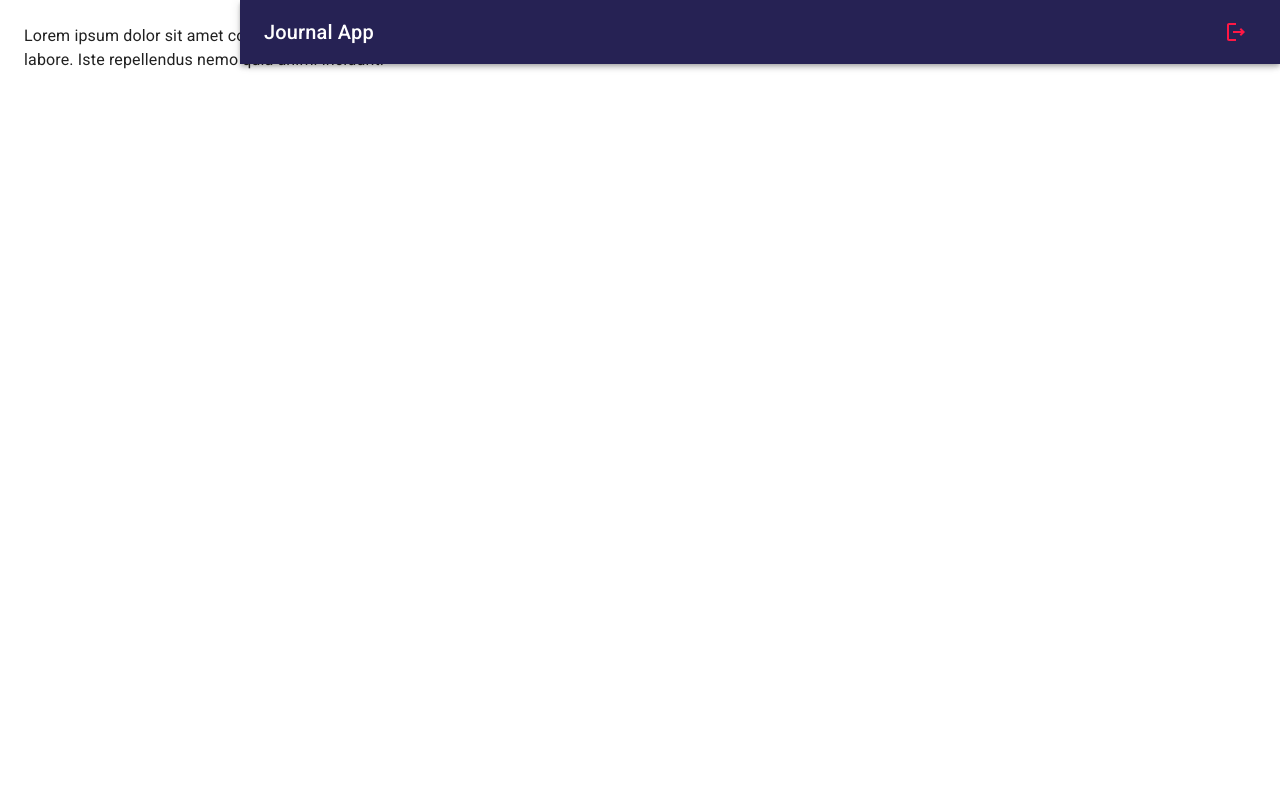
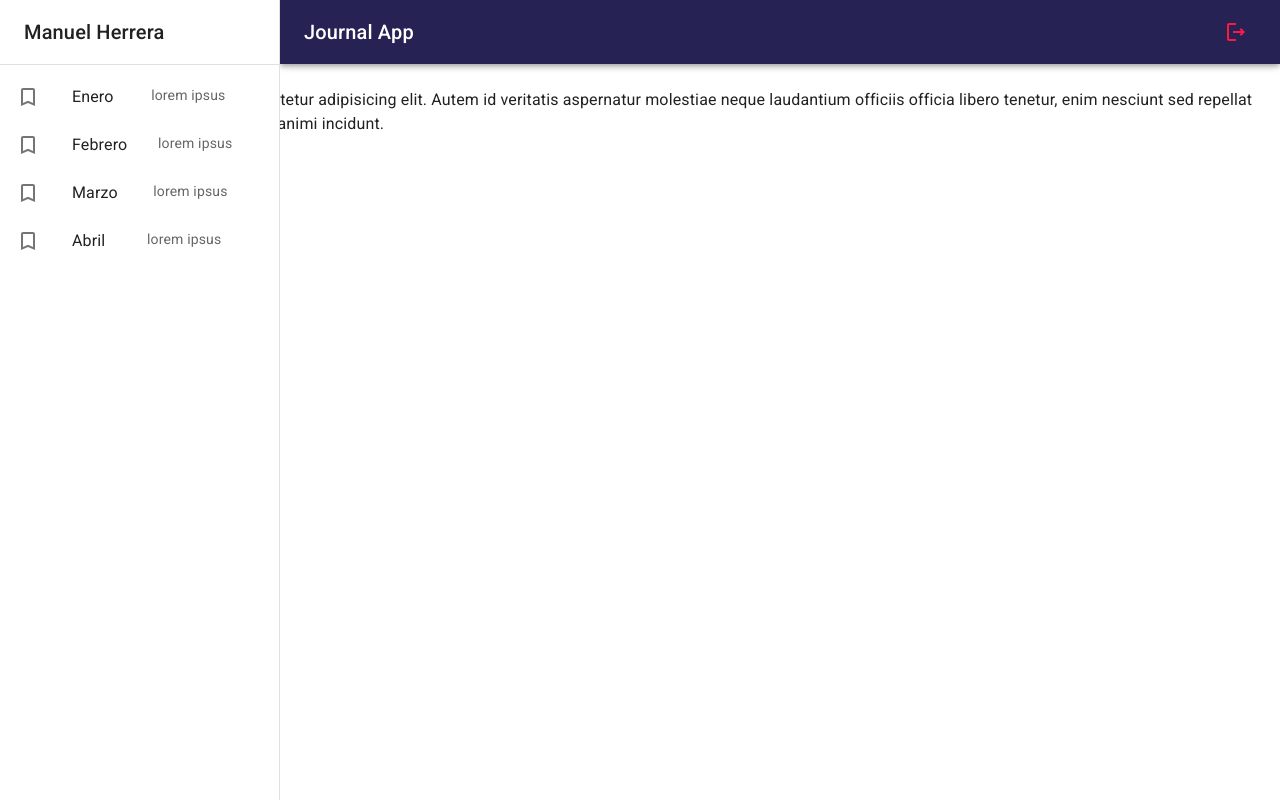
Before and after one commit to manuelherreram/journal-app-react, a React (Vite) app: page / in a window 1280 px wide. Built offline with nearby package versions, Linux system fonts and the light colour scheme.

Commit message:
Sidebar añadido

```diff
--- /dev/null
+++ b/src/journal/components/SideBar.jsx
@@ -0,0 +1,51 @@
+import { TurnedInNot } from "@mui/icons-material";
+import {
+  Box,
+  Divider,
+  Drawer,
+  Grid,
+  List,
+  ListItem,
+  ListItemButton,
+  ListItemIcon,
+  ListItemText,
+  Toolbar,
+  Typography,
+} from "@mui/material";
+
+export const SideBar = ({ drawerWith = 240 }) => {
+  return (
+    <Box component="nav" sx={{ sm: drawerWith, flexShrink: { sm: 0 } }}>
+      <Drawer
+        variant="permanent"
+        open={true}
+        sx={{
+          display: { xs: "block" },
+          "& .MuiDrawer-paper": { boxSizing: "border-box", width: drawerWith },
+        }}
+      >
+        <Toolbar>
+          <Typography variant="h6" noWrap component="div">
+            Manuel Herrera
+          </Typography>
+        </Toolbar>
+        <Divider />
+        <List>
+          {["Enero", "Febrero", "Marzo", "Abril"].map((text) => (
+            <ListItem key={text} disablePadding>
+              <ListItemButton>
+                <ListItemIcon>
+                  <TurnedInNot />
+                </ListItemIcon>
+                <Grid container>
+                  <ListItemText primary={text} />
+                  <ListItemText secondary={"lorem ipsus"} />
+                </Grid>
+              </ListItemButton>
+            </ListItem>
+          ))}
+        </List>
+      </Drawer>
+    </Box>
+  );
+};
--- a/src/journal/components/index.js
+++ b/src/journal/components/index.js
@@ -1 +1,2 @@
 export * from "./NavBar";
+export * from "./SideBar";
--- a/src/journal/layout/JournalLayout.jsx
+++ b/src/journal/layout/JournalLayout.jsx
@@ -1,14 +1,16 @@
-import { Box } from "@mui/material";
-import { NavBar } from "../components";
+import { Box, Toolbar } from "@mui/material";
+import { NavBar, SideBar } from "../components";
 
-const drawerWith = 240;
+const drawerWith = 280;
 
 export const JournalLayout = ({ children }) => {
   return (
     <Box sx={{ display: "flex" }}>
       <NavBar drawerWith={drawerWith} />
+      <SideBar drawerWith={drawerWith} />
 
       <Box component="main" sx={{ flexGrow: 1, p: 3 }}>
+        <Toolbar />
         {children}
       </Box>
     </Box>
```
